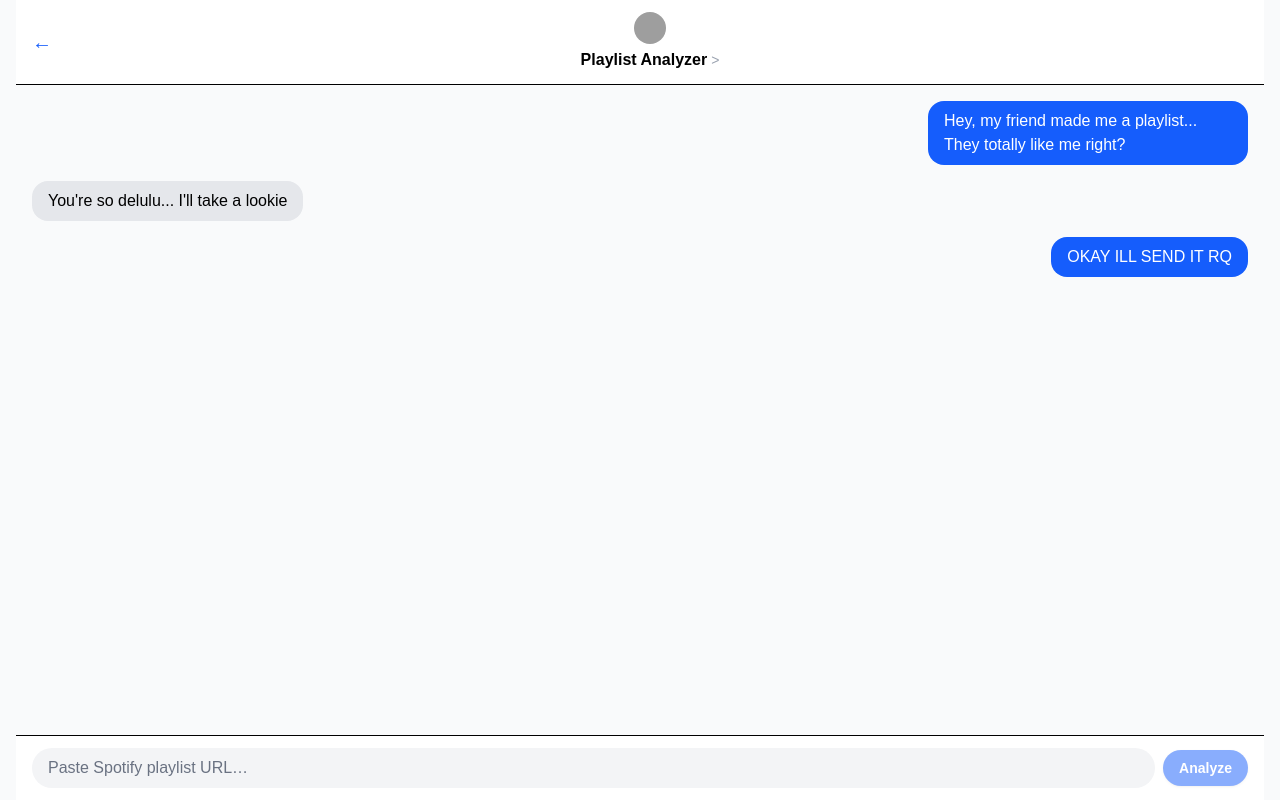
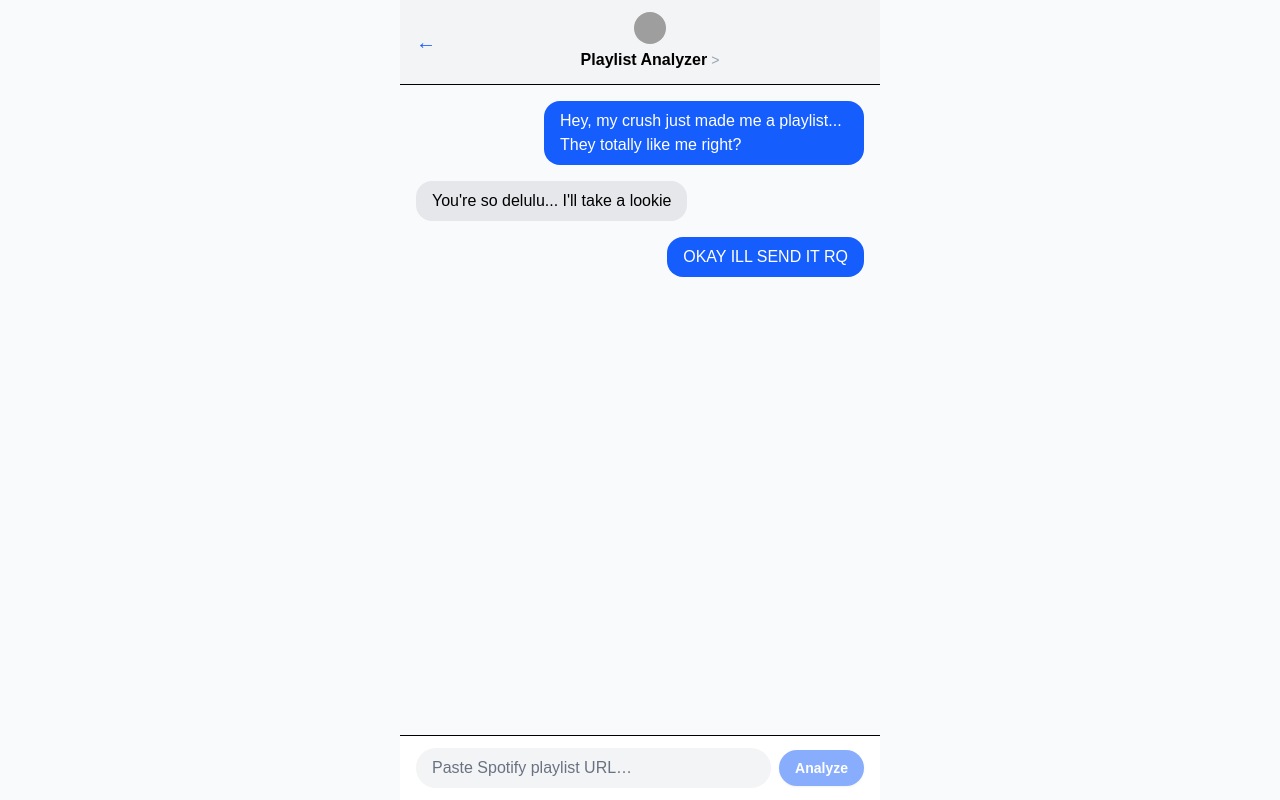
Before and after one commit to anduytran/tracklisttranslator, a Next.js app: page / in a window 1280 px wide. Built offline with nearby package versions, Linux system fonts and the light colour scheme; grey boxes are pictures that could not be loaded.

Commit message:
changed friend to crush, increased margin, made header more gray

```diff
--- a/app/page.tsx
+++ b/app/page.tsx
@@ -45,9 +45,9 @@ export default function Home() {
 
 
   return (
-    <div className="flex flex-col h-screen bg-gray-50 px-4">
+    <div className="flex flex-col h-screen bg-gray-50 px-100">
       {/* ─── iOS-style header ─── */}
-      <div className="bg-white border-b flex items-center justify-between px-4 py-3">
+      <div className="bg-gray-100 border-b flex items-center justify-between px-4 py-3">
         {/* ← back button */}
         <button className="text-blue-600 text-xl">
           ←
@@ -81,7 +81,7 @@ export default function Home() {
       >
         <div className="flex justify-end mx-4">
           <div className="bg-blue-600 text-white px-4 py-2 rounded-2xl max-w-xs break-words">
-            Hey, my friend made me a playlist... They totally like me right?
+            Hey, my crush just made me a playlist... They totally like me right?
           </div>
         </div>
 
```
